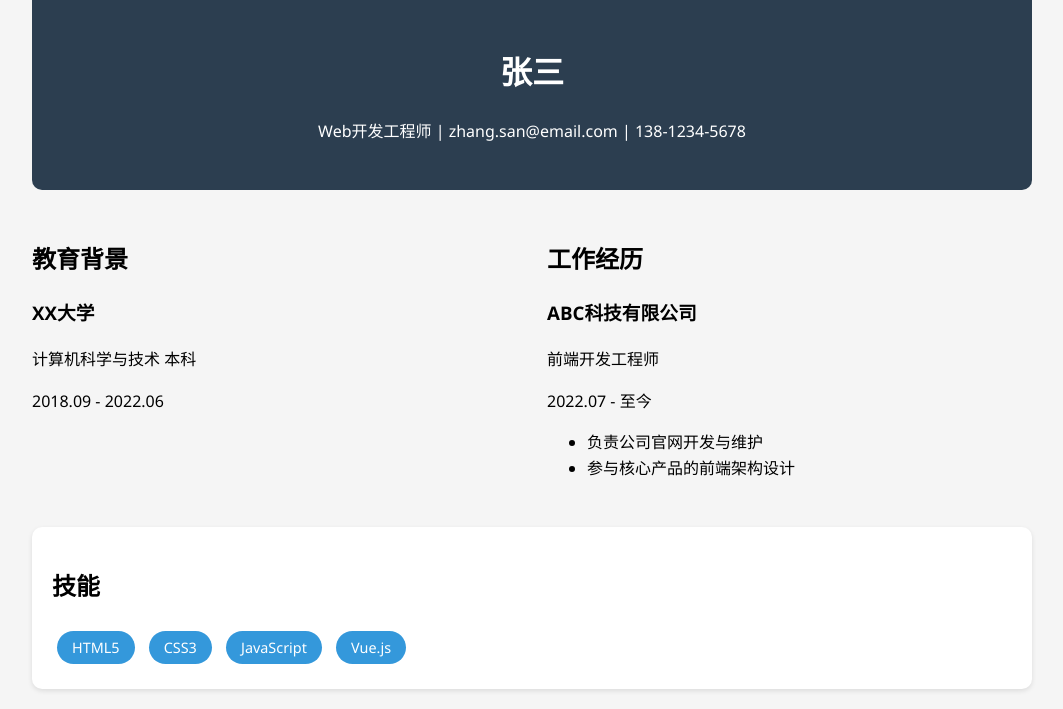
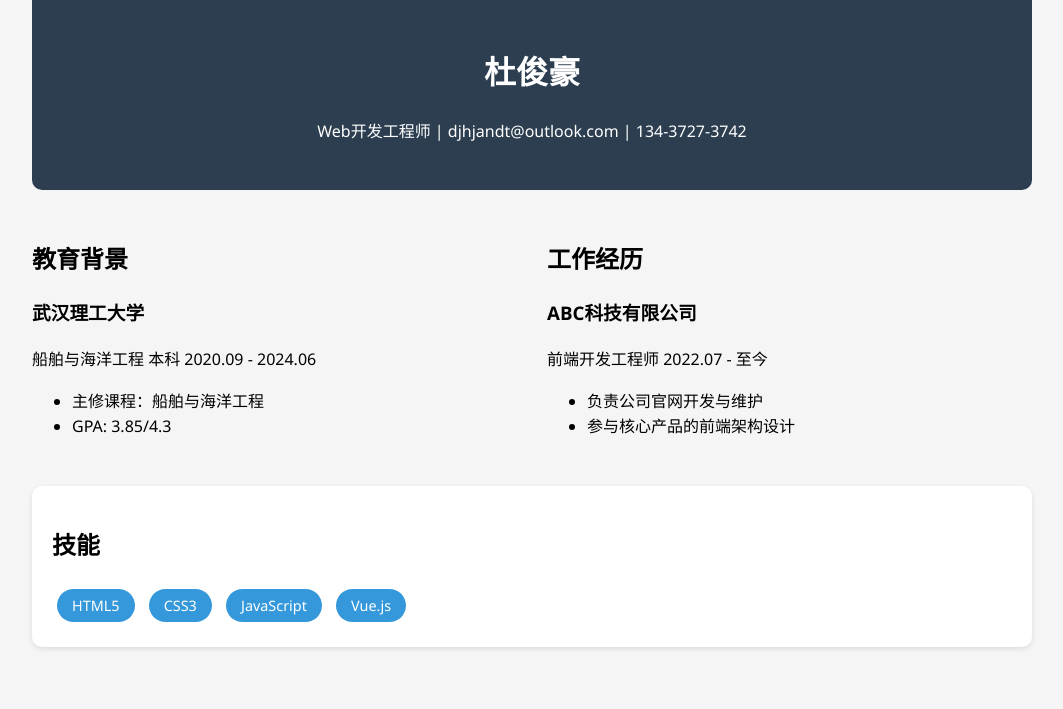
Before and after one commit to Zadffe/Individual-Resume, a plain HTML site: page index.html in a window 1280 px wide. Shown: the part 213-922 px from the top of the page, without its empty margins (108-1171 px from the left). After the commit the page ends 880 px from the top, so only its background shows below. Drawn offline with Linux system fonts and the light colour scheme; a script that the page names is missing.

Commit message:
Add files via upload

```diff
--- a/index.html
+++ b/index.html
@@ -9,17 +9,19 @@
 <body>
     <header>
         <img src="images/image.jpg" alt="头像" class="avatar">
-        <h1>张三</h1>
-        <p>Web开发工程师 | zhang.san@email.com | 138-1234-5678</p>
+        <h1>杜俊豪</h1>
+        <p>Web开发工程师 | djhjandt@outlook.com | 134-3727-3742</p>
     </header>
 
     <section class="content">
         <div class="column">
             <h2>教育背景</h2>
             <div class="item">
-                <h3>XX大学</h3>
-                <p>计算机科学与技术 本科</p>
-                <p>2018.09 - 2022.06</p>
+                <h3>武汉理工大学</h3>
+                <p>船舶与海洋工程 本科 2020.09 - 2024.06</p>
+                <ul>
+                        <li>主修课程：船舶与海洋工程</li>
+                        <li>GPA: 3.85/4.3</li>
             </div>
         </div>
 
@@ -27,8 +29,7 @@
             <h2>工作经历</h2>
             <div class="item">
                 <h3>ABC科技有限公司</h3>
-                <p>前端开发工程师</p>
-                <p>2022.07 - 至今</p>
+                <p>前端开发工程师 2022.07 - 至今</p>
                 <ul>
                     <li>负责公司官网开发与维护</li>
                     <li>参与核心产品的前端架构设计</li>
```
